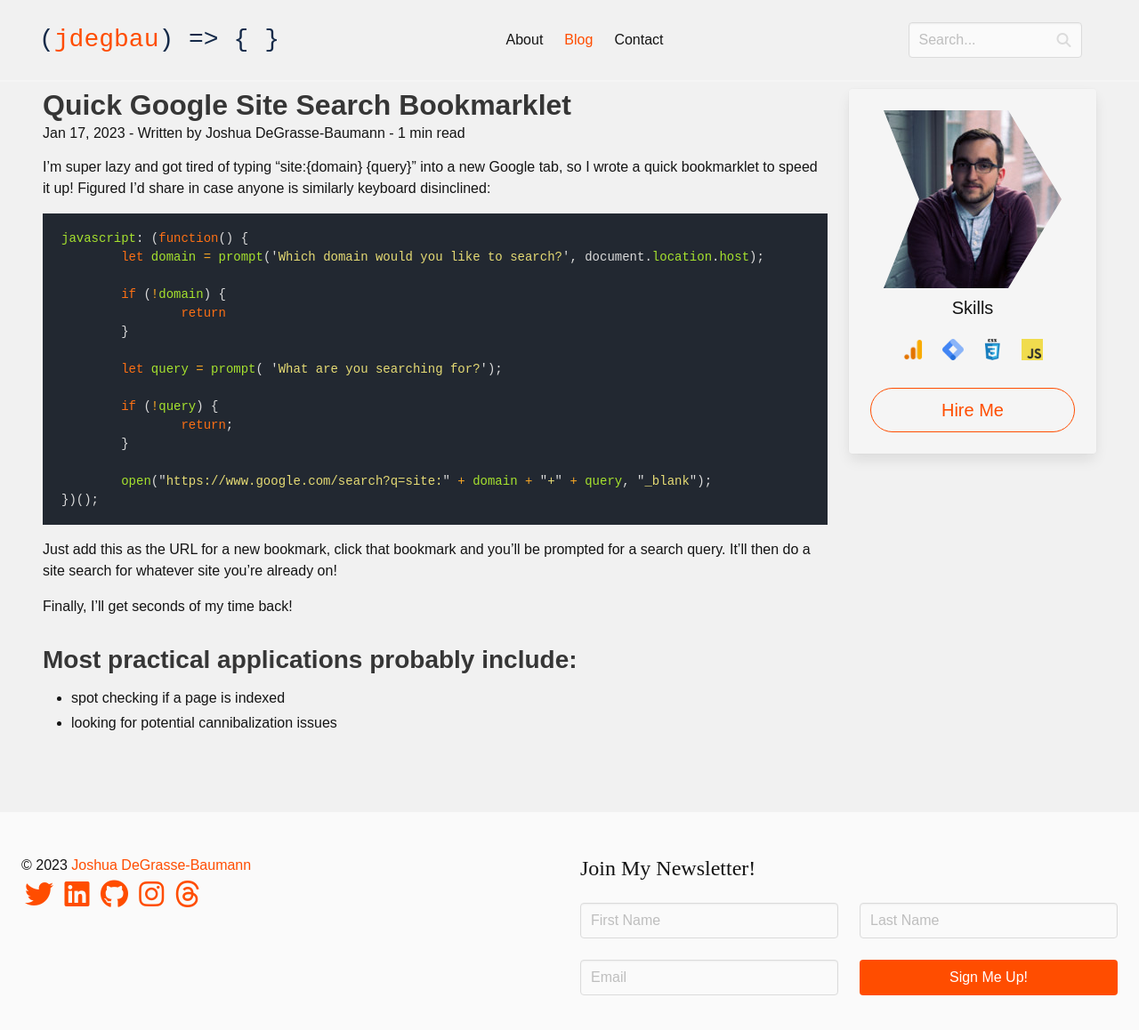
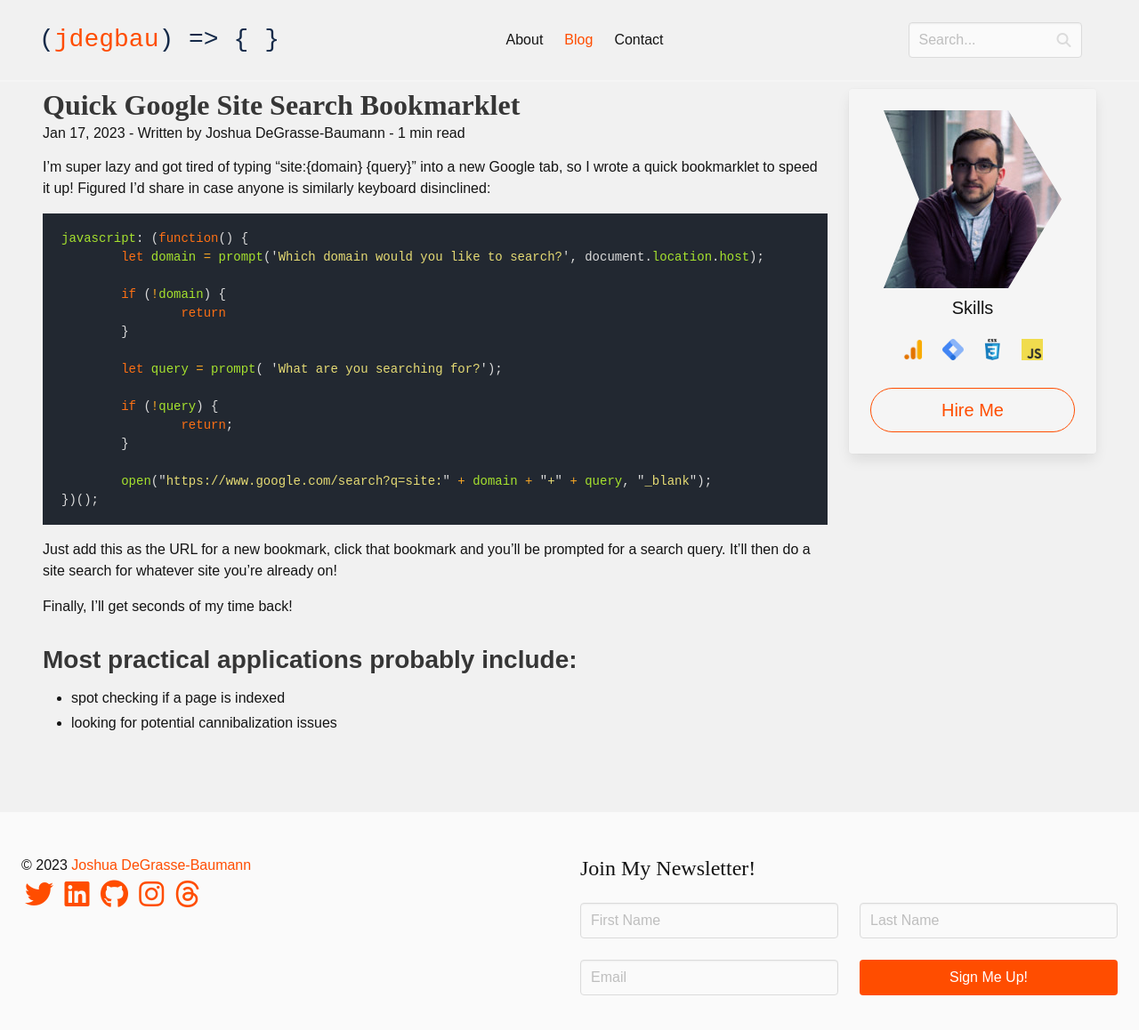
Before and after one commit to jdegbau/jdegbau.github.io, a Jekyll site: the page built from _posts/2023-01-17-site-search-bookmarklet.md, in a window 1280 px wide and 1239 px high. Shown: the top 1158 px of the window at 89% size. Built offline with Jekyll 4.4.1, drawn with Linux system fonts in a browser that asks for light colours; nearby versions of some CDN libraries; some web fonts are replaced; comment, search, counter and statistics services are not loaded.

Commit message:
Update title

```diff
--- a/_sass/main.scss
+++ b/_sass/main.scss
@@ -397,6 +397,6 @@
 
 // Headings
 
-.is-1, .is-2, .is-3, .is-4 {
+.title, .is-1, .is-2, .is-3, .is-4 {
   font-family: "JetBrains Mono";
 }
```
